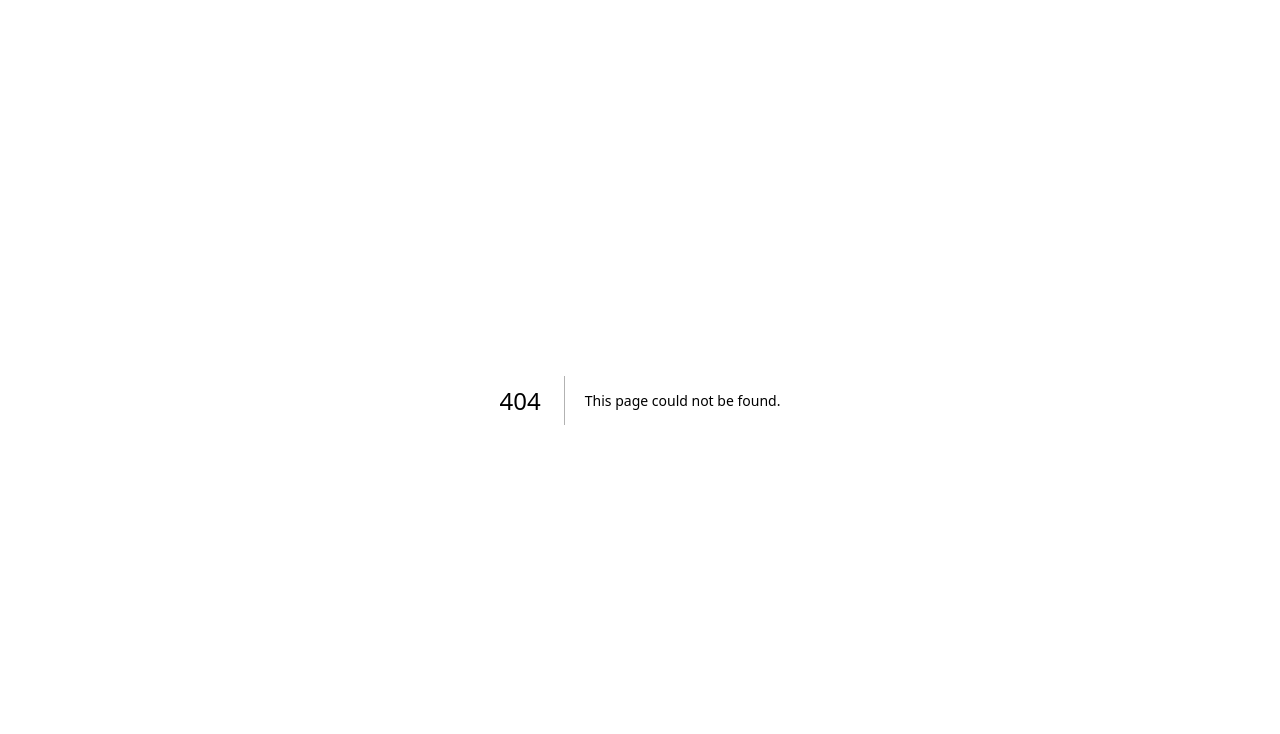
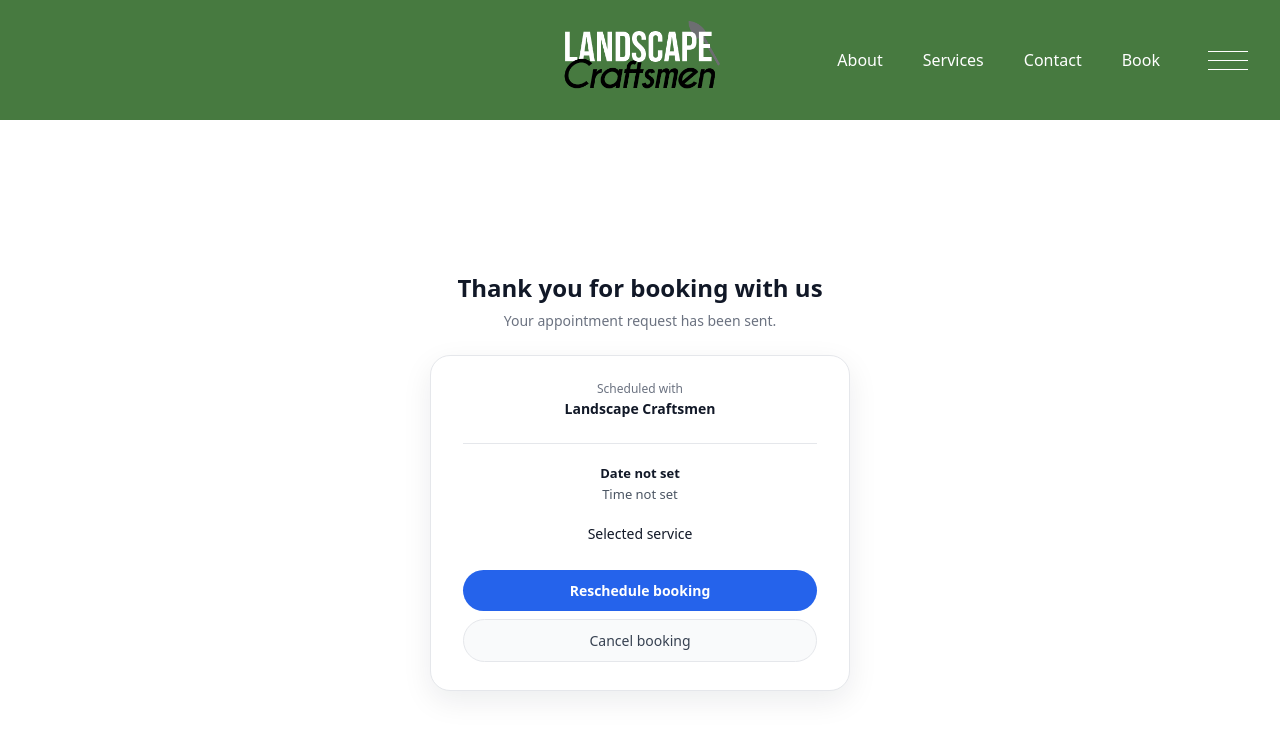
Before and after one commit to Syntactix31/capstone-proj, a Next.js app: page /book/confirm in a window 1280 px wide. Before the commit this address had no page. Shown: the top 734 px of the page. Built offline with nearby package versions, Linux system fonts and the light colour scheme.

Commit message:
booking confirmation page

```diff
--- /dev/null
+++ b/src/app/book/confirm/page.js
@@ -0,0 +1,88 @@
+"use client";
+
+import { useMemo } from "react";
+import { useSearchParams, useRouter } from "next/navigation";
+import NavBar from "../../components/Navbar";
+
+const SERVICE_OPTIONS = [
+  { id: "fence", name: "Fence Installation", duration: "1–2 days" },
+  { id: "deck-railing", name: "Deck & Railing", duration: "3–5 days" },
+  { id: "pergola", name: "Pergola", duration: "1–3 days" },
+  { id: "sod", name: "Sod Installation", duration: "1 day" },
+  { id: "trees-shrubs", name: "Trees & Shrubs", duration: "2–6 hrs" },
+];
+
+export default function ConfirmPage() {
+  const searchParams = useSearchParams();
+  const router = useRouter();
+
+  const serviceId = searchParams.get("service");
+  const day = searchParams.get("day");
+  const time = searchParams.get("time");
+  const firstName = searchParams.get("firstName") || "";
+
+  const service = useMemo(
+    () => SERVICE_OPTIONS.find((s) => s.id === serviceId) || null,
+    [serviceId]
+  );
+
+  //*TEMPORARY UNTIL WE GET BACKEND CALENDAR*//
+  const formattedDay = day ? `Oct ${day}, 2026` : "Date not set";
+  const formattedTime = time || "Time not set";
+
+  return (
+    <div>
+      <header>
+        <NavBar />
+      </header>
+
+      <main className="confirm-page">
+        <h1 className="confirm-title">Thank you for booking with us</h1>
+        <p className="confirm-subtitle">
+          {firstName ? `${firstName}, your appointment request has been sent.` : "Your appointment request has been sent."}
+        </p>
+
+        <section className="confirm-card">
+
+          <div className="confirm-with">
+            <div className="confirm-with-label">Scheduled with</div>
+            <div className="confirm-with-name">Landscape Craftsmen</div>
+          </div>
+
+          <div className="confirm-divider" />
+
+          <div className="confirm-info">
+            <div className="confirm-date">{formattedDay}</div>
+            <div className="confirm-time">{formattedTime}</div>
+          </div>
+
+          <div className="confirm-service">
+            {service ? service.name : "Selected service"}
+          </div>
+
+          <div className="confirm-actions">
+            <button
+              type="button"
+              className="confirm-primary"
+              onClick={() =>
+                router.push(
+                  `/book/time?service=${encodeURIComponent(serviceId || "")}`
+                )
+              }
+            >
+              Reschedule booking
+            </button>
+
+            <button
+              type="button"
+              className="confirm-secondary"
+              onClick={() => alert("Cancellation flow not implemented yet.")}
+            >
+              Cancel booking
+            </button>
+          </div>
+        </section>
+      </main>
+    </div>
+  );
+}
--- a/src/app/book/details/page.js
+++ b/src/app/book/details/page.js
@@ -16,10 +16,11 @@ export default function DetailsPage() {
   const router = useRouter();
   const searchParams = useSearchParams();
 
-  const serviceId = searchParams.get("service");
-  const day = searchParams.get("day");
-  const time = searchParams.get("time");
+  const serviceId = searchParams.get("service") || "";
+  const day = searchParams.get("day") || "";
+  const time = searchParams.get("time") || "";
 
+  // ✅ selectedService is defined ONCE, at the top of the component
   const selectedService = useMemo(
     () => SERVICE_OPTIONS.find((s) => s.id === serviceId) || null,
     [serviceId]
@@ -35,6 +36,7 @@ export default function DetailsPage() {
   const update = (key) => (e) =>
     setForm((prev) => ({ ...prev, [key]: e.target.value }));
 
+  // ✅ single, clean handleSubmit – this is what redirects
   const handleSubmit = (e) => {
     e.preventDefault();
 
@@ -43,22 +45,22 @@ export default function DetailsPage() {
       return;
     }
 
-    /*TEMPORARY PLACEHOLDER UNTIL WE GET DATABASE ACCESS OR CALENDAR INTEGRATIONS*/
-    console.log("BOOK APPOINTMENT:", {
-      serviceId,
-      day,
-      time,
-      ...form,
-    });
-
-    alert("Appointment request submitted! (Check console for payload.)");
+    // TEMPORARY: just redirect to confirmation page
+    router.push(
+      `/book/confirm?service=${encodeURIComponent(
+        serviceId
+      )}&day=${encodeURIComponent(day)}&time=${encodeURIComponent(
+        time
+      )}&firstName=${encodeURIComponent(form.firstName)}`
+    );
   };
 
   return (
     <div>
       <header>
-            < NavBar />
+        <NavBar />
       </header>
+
       <div className="booking-page">
         <main className="booking-layout">
           {/* LEFT COLUMN – summary cards */}
@@ -101,11 +103,8 @@ export default function DetailsPage() {
                 <div>
                   <div className="summary-card-label">Appointment time</div>
                   <div className="summary-card-title">
-                {/*TEMPORARY PLACEHOLDER ,, need to change for when we get calendar integration*/}
-                  {day && time
-                    ? `Oct ${day}, at ${time}`
-                    : "No time selected"
-                  }
+                    {/* TEMPORARY PLACEHOLDER: replace when you hook in real calendar */}
+                    {day && time ? `Oct ${day}, at ${time}` : "No time selected"}
                   </div>
                 </div>
                 <button
@@ -113,7 +112,7 @@ export default function DetailsPage() {
                   className="summary-card-edit"
                   onClick={() =>
                     router.push(
-                    `/book/time?service=${encodeURIComponent(serviceId || "")}`
+                      `/book/time?service=${encodeURIComponent(serviceId)}`
                     )
                   }
                 >
@@ -122,15 +121,15 @@ export default function DetailsPage() {
               </div>
             </div>
 
-          {/* step */}
+            {/* Step indicator */}
             <div className="step-card step-card--active">
               <div className="step-card-header">
                 <h2 className="step-card-title">Enter your details</h2>
                 <span className="step-card-status">Current step</span>
               </div>
               <p className="step-card-text">
-              Add your contact info so we can confirm your appointment and send
-              updates.
+                Add your contact info so we can confirm your appointment and
+                send updates.
               </p>
             </div>
           </section>
--- a/src/app/globals.css
+++ b/src/app/globals.css
@@ -578,14 +578,6 @@ body {
   padding-right: 16px;
 }
 
-.business-avatar {
-  width: 120px;
-  height: 120px;
-  border-radius: 999px;
-  background-color: #e5e7eb;
-  margin-bottom: 24px;
-}
-
 .business-name {
   margin: 0 0 32px 0;
   font-size: 32px;
@@ -1129,6 +1121,157 @@ body {
   }
 }
 
+/*confirmation*/
+/* --------- Confirmation page --------- */
+
+.confirm-page {
+  min-height: calc(100vh - 80px); /* rough nav height */
+  display: flex;
+  flex-direction: column;
+  align-items: center;
+  justify-content: center;
+  padding: 40px 16px;
+  text-align: center;
+}
+
+.confirm-title {
+  font-size: 24px;
+  font-weight: 700;
+  margin: 0 0 4px 0;
+}
+
+.confirm-subtitle {
+  font-size: 14px;
+  color: #6b7280;
+  margin: 0 0 24px 0;
+}
+
+.confirm-card {
+  border-radius: 20px;
+  border: 1px solid #e5e7eb;
+  background-color: #ffffff;
+  padding: 24px 32px 28px 32px;
+  max-width: 420px;
+  width: 100%;
+  box-shadow: 0 10px 30px rgba(15, 23, 42, 0.08);
+  display: flex;
+  flex-direction: column;
+  align-items: center;
+  gap: 8px;
+}
+
+.confirm-avatar {
+  width: 64px;
+  height: 64px;
+  border-radius: 999px;
+  background-color: #e5e7eb;
+  display: flex;
+  align-items: center;
+  justify-content: center;
+  font-weight: 700;
+  font-size: 20px;
+  color: #4b5563;
+  margin-bottom: 8px;
+}
+
+.confirm-with {
+  margin-bottom: 8px;
+}
+
+.confirm-with-label {
+  font-size: 12px;
+  color: #6b7280;
+}
+
+.confirm-with-name {
+  font-size: 14px;
+  font-weight: 600;
+}
+
+.confirm-divider {
+  width: 100%;
+  height: 1px;
+  background-color: #e5e7eb;
+  margin: 8px 0 12px 0;
+}
+
+.confirm-info {
+  font-size: 13px;
+  color: #111827;
+  text-align: center;
+}
+
+.confirm-date {
+  font-weight: 600;
+}
+
+.confirm-time {
+  margin-top: 2px;
+  color: #4b5563;
+}
+
+.confirm-service {
+  margin-top: 10px;
+  font-size: 14px;
+  font-weight: 500;
+  color: #111827;
+}
+
+.confirm-actions {
+  margin-top: 18px;
+  width: 100%;
+  display: flex;
+  flex-direction: column;
+  gap: 8px;
+}
+
+.confirm-primary {
+  width: 100%;
+  border-radius: 999px;
+  border: none;
+  padding: 10px 16px;
+  font-size: 14px;
+  font-weight: 600;
+  cursor: pointer;
+  background-color: #2563eb;
+  color: #ffffff;
+  transition: background-color 0.15s ease, transform 0.1s ease;
+}
+
+.confirm-primary:hover {
+  background-color: #1d4ed8;
+  transform: translateY(-1px);
+}
+
+.confirm-secondary {
+  width: 100%;
+  border-radius: 999px;
+  border: 1px solid #e5e7eb;
+  padding: 10px 16px;
+  font-size: 14px;
+  font-weight: 500;
+  cursor: pointer;
+  background-color: #f9fafb;
+  color: #374151;
+  transition: background-color 0.15s ease, transform 0.1s ease;
+}
+
+.confirm-secondary:hover {
+  background-color: #f3f4f6;
+  transform: translateY(-1px);
+}
+
+@media (max-width: 600px) {
+  .confirm-card {
+    padding: 20px 18px 24px 18px;
+  }
+
+  .confirm-title {
+    font-size: 20px;
+  }
+}
+
+
 
 
 
```
Lines whose indentation alone changed are shown as unchanged.
